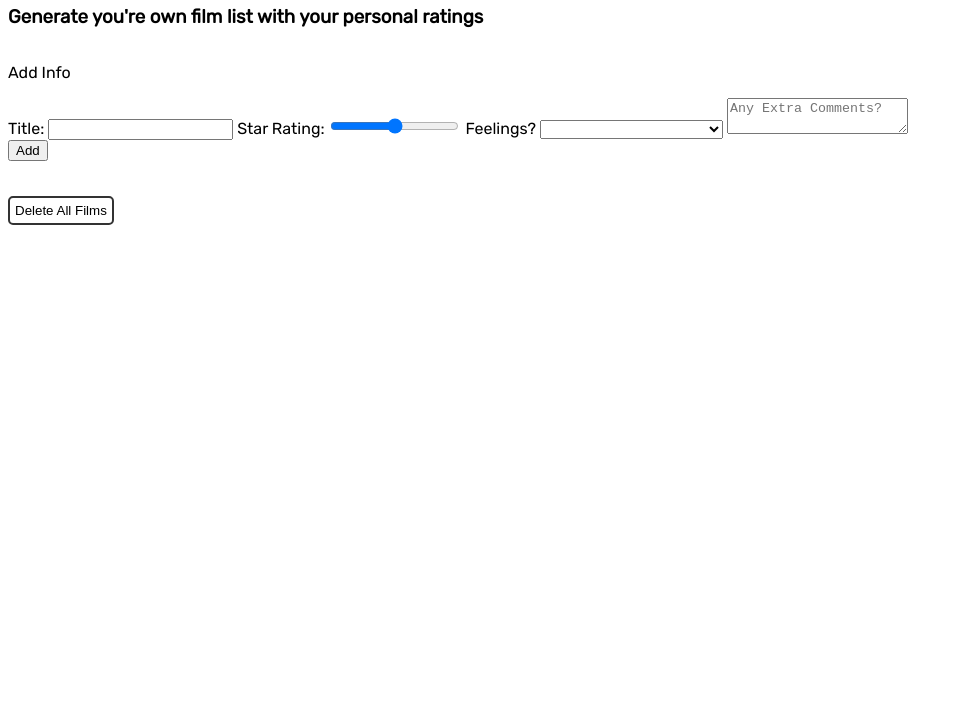
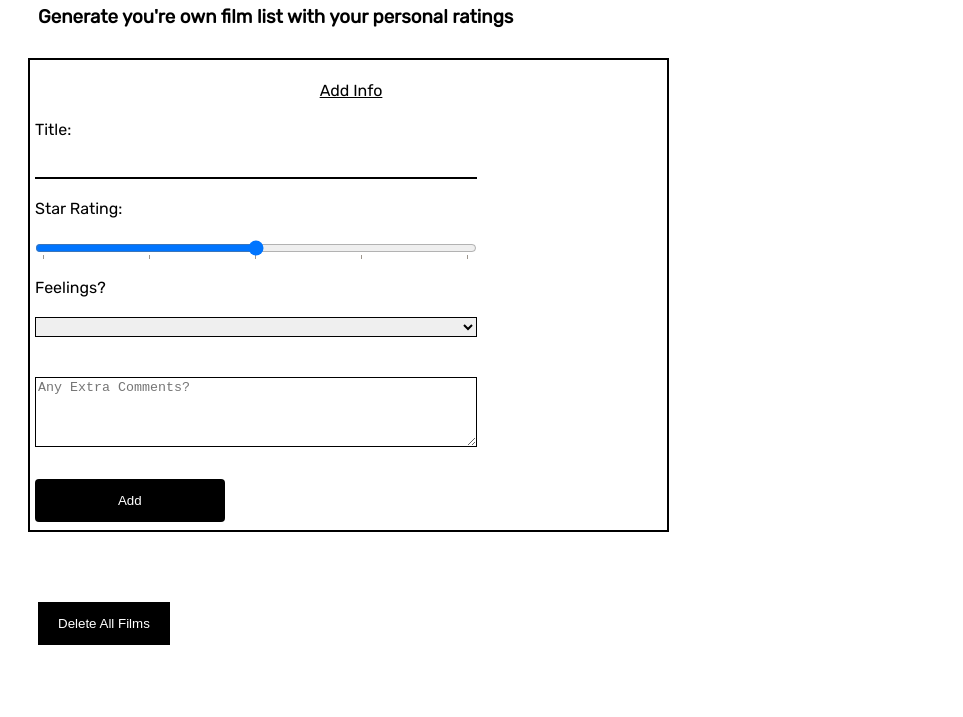
Before and after one commit to CodyAbb/week6_weekendhw_dom, a plain HTML site: page index.html in a window 1280 px wide. Shown: the part 83-800 px from the top of the page, without its empty margins (0-963 px from the left). Drawn offline with Linux system fonts and the light colour scheme.

Commit message:
finished css updates

```diff
--- a/css/style.css
+++ b/css/style.css
@@ -5,34 +5,71 @@ body {
   margin  : 0;
 }
 
-#delete-all-button {
-  padding      : 5px;
-  border       : 2px solid #333;
-  border-radius: 5px;
-  background   : none;
-  cursor       : pointer;
+.top-header{
+  margin-left: 30px;
+}
+
+.input-form{
+  width: 50%;
+  display: block;
+  margin-top: 30px;
+  margin-left: 20px;
+  border: 2px solid black;
+  padding-left: 5px;
+  padding-top: 5px;
+}
+
+.input-form p{
+  text-align: center;
+  text-decoration: underline;
+  margin-bottom: 20px;
+}
+
+/* Style inputs */
+input[type=text], select, textarea, .slider{
+  padding: 2px, 5px;
+  margin: 20px 0;
+  border: 1px solid black;
+  box-sizing: border-box;
+  width: 70%;
+  display: inline-block;
+  position: relative;
+  height: 20px;
+}
+
+label{
+  width:30%;
+  display:inline-block;
+  position:relative
+}
+
+input[type=text] {
+  border: none;
+  border-bottom: 2px solid black;
 }
 
 
 
-#delete-all-button:hover,
-#delete-all-button:focus {
-  outline     : none;
-  background  : #000;
-  color       : #FFF;
+/* Style the submit button */
+input[type=submit] {
+  width: 30%;
+  display: inline-block;
+  position: relative;
+  background-color: black;
+  color: white;
+  padding: 14px 20px;
+  margin: 8px 0;
+  border: none;
+  border-radius: 4px;
+  cursor: pointer;
 }
 
-.input-form {
-  float: left;
+#comments {
+  height: 70px;
 }
 
 
 
-li.filmItem {
-  /* width: 50%; */
-  border: 1px solid #000;
-  margin: 10px;
-}
 
 ul {
   display: flex;
@@ -45,5 +82,19 @@ ul {
 li {
   list-style: none;
   flex-basis: calc((100% / 3) - 22px);
-  text-align: center;
+  text-align: left;
 }
+
+li.filmItem {
+  /* width: 50%; */
+  border: 1px solid #000;
+  margin: 10px;
+}
+
+#delete-all-button{
+  background-color: black;
+  color: white;
+  margin-left: 30px;
+  padding: 14px 20px;
+  border: none;
+}
--- a/index.html
+++ b/index.html
@@ -20,24 +20,33 @@
         <input class="col-75" id="title" type="text" value="">
 
         <label class="col-25" for="rating">Star Rating: </label>
-        <input type="range" min="1" max="5" value="3" class="slider" id="rating">
+        <input type="range" min="1" max="5" value="3" class="slider" id="rating" list="numbers">
+        <datalist id="numbers">
+          <option value="0" label="0"></option>
+          <option value="1" label="1"></option>
+          <option value="2" label="2"></option>
+          <option value="3" label="3"></option>
+          <option value="4" label="4"></option>
+          <option value="5" label="5"></option>
+
+        </datalist>
 
         <label class="col-25" for="select">Feelings?</label>
         <select class="dropdown" id="select">
           <div class="dropdown-content">
             <option value="" disabled selected></option>
-            <option value="great">no arguments, just good</option>
-            <option value="decent">objectively bad but decent</option>
-            <option value="rewatch">hanging, so one to rewatch</option>
-            <option value="violent">mad violence</option>
-            <option value="jcvd">van damme baby</option>
-            <option value="bad">complete and utter dross</option>
+            <option value="no arguments, just good">no arguments, just good</option>
+            <option value="objectively bad but decent">objectively bad but decent</option>
+            <option value="hanging, so one to rewatch">hanging, so one to rewatch</option>
+            <option value="mad violence">mad violence</option>
+            <option value="van damme baby">van damme baby</option>
+            <option value="complete and utter dross">complete and utter dross</option>
           </div>
         </select>
 
         <textarea id="comments" placeholder="Any Extra Comments?"></textarea>
         <br>
-        <input type="submit" value="Add">
+        <input class="input-buttons" type="submit" value="Add">
       </form>
     </div>
 
@@ -47,6 +56,6 @@
 
     </ul>
     <br>
-    <input id="delete-all-button" type="button" value="Delete All Films">
+    <input class="input-buttons" id="delete-all-button" type="button" value="Delete All Films">
   </body>
 </html>
--- a/js/app.js
+++ b/js/app.js
@@ -18,19 +18,19 @@ const handleSubmitForm = event => {
   const movieList = document.querySelector('.movie-list');
 
   const liTitle = document.createElement('li');
-  liTitle.textContent = `${title}`;
+  liTitle.textContent = `Title: ${title}`;
   liTitle.classList.add("filmItemDetails");
 
   const liRating = document.createElement('li');
-  liRating.textContent = `${rating} out of 5`;
+  liRating.textContent = `${rating} stars out of 5`;
   liRating.classList.add("filmItemDetails");
 
   const liSelect = document.createElement('li');
-  liSelect.textContent = `${select}`;
+  liSelect.textContent = `Snapchot: ${select}`;
   liSelect.classList.add("filmItemDetails");
 
   const liComments = document.createElement('li');
-  liComments.textContent = `${comments}`;
+  liComments.textContent = `Thoughts: ${comments}`;
   liComments.classList.add("filmItemDetails");
 
   const liFilmItems = document.createElement('li');
```
